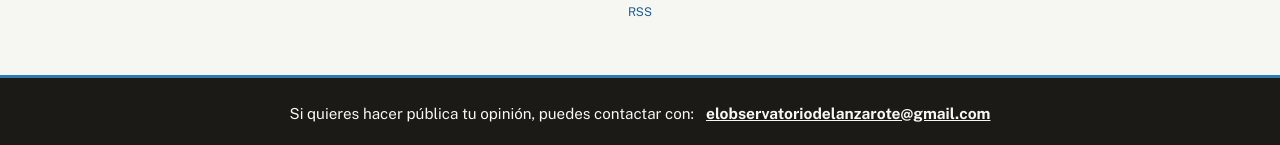
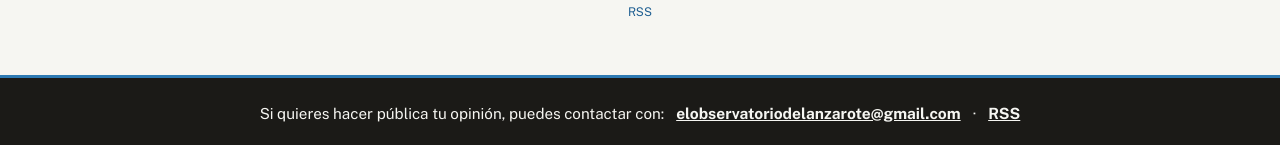
Before and after one commit to elobservadordelanzarote/elobservadordelanzarote.github.io, a Jekyll site: the page built from index.md, in a window 1280 px wide and 1332 px high. Shown: the part 1184-1329 px from the top of the window. Built offline with Jekyll 4.4.1, drawn with Linux system fonts in a browser that asks for light colours.

Commit message:
Añade RSS a la cintilla inferior

```diff
--- a/_layouts/default.html
+++ b/_layouts/default.html
@@ -38,6 +38,8 @@
     <div class="wrap">
       <span>Si quieres hacer pública tu opinión, puedes contactar con:</span>
       <a href="mailto:{{ site.contact_email }}">{{ site.contact_email }}</a>
+      <span class="ribbon-sep">·</span>
+      <a href="{{ '/feed.xml' | relative_url }}">RSS</a>
     </div>
   </div>
   {% endif %}
```
